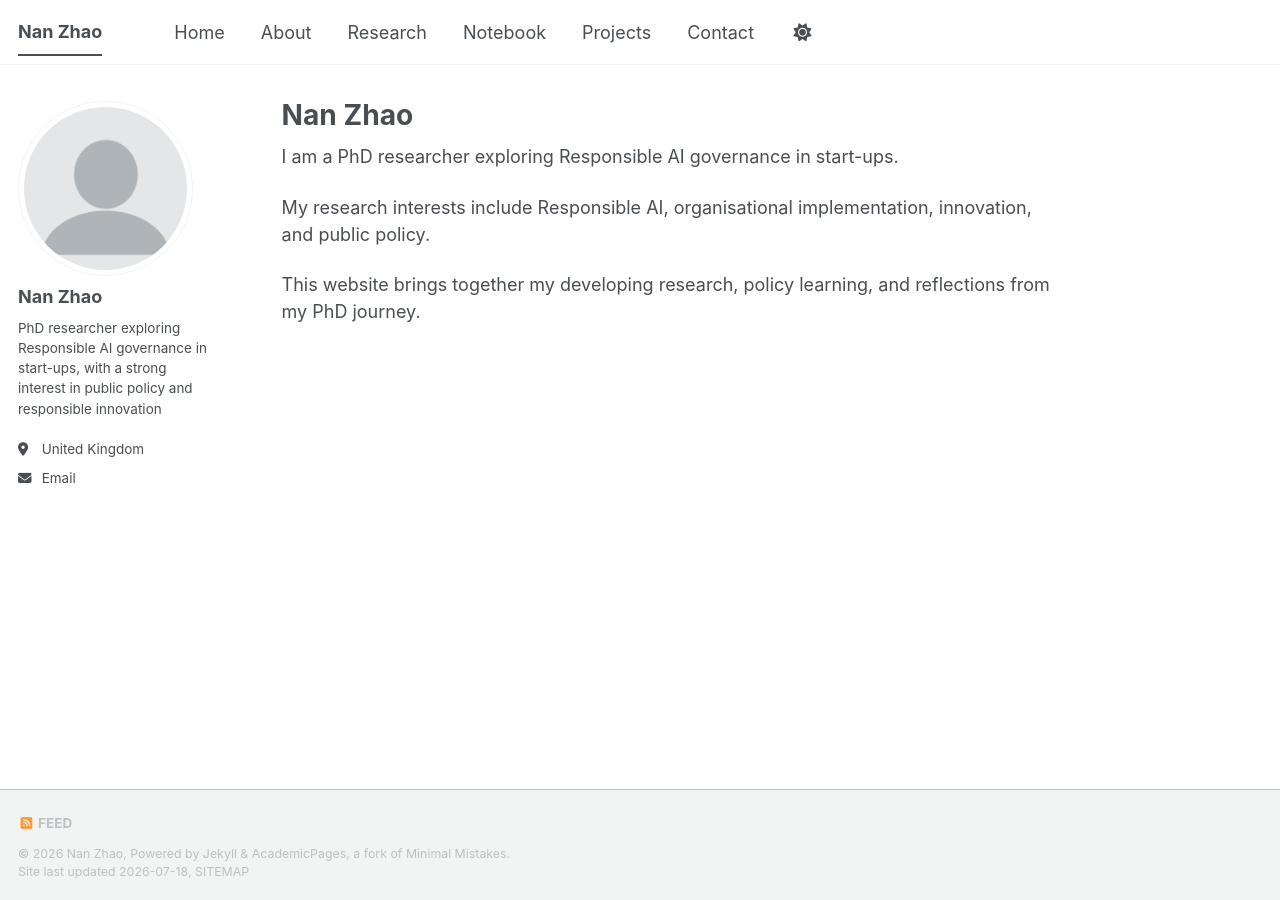
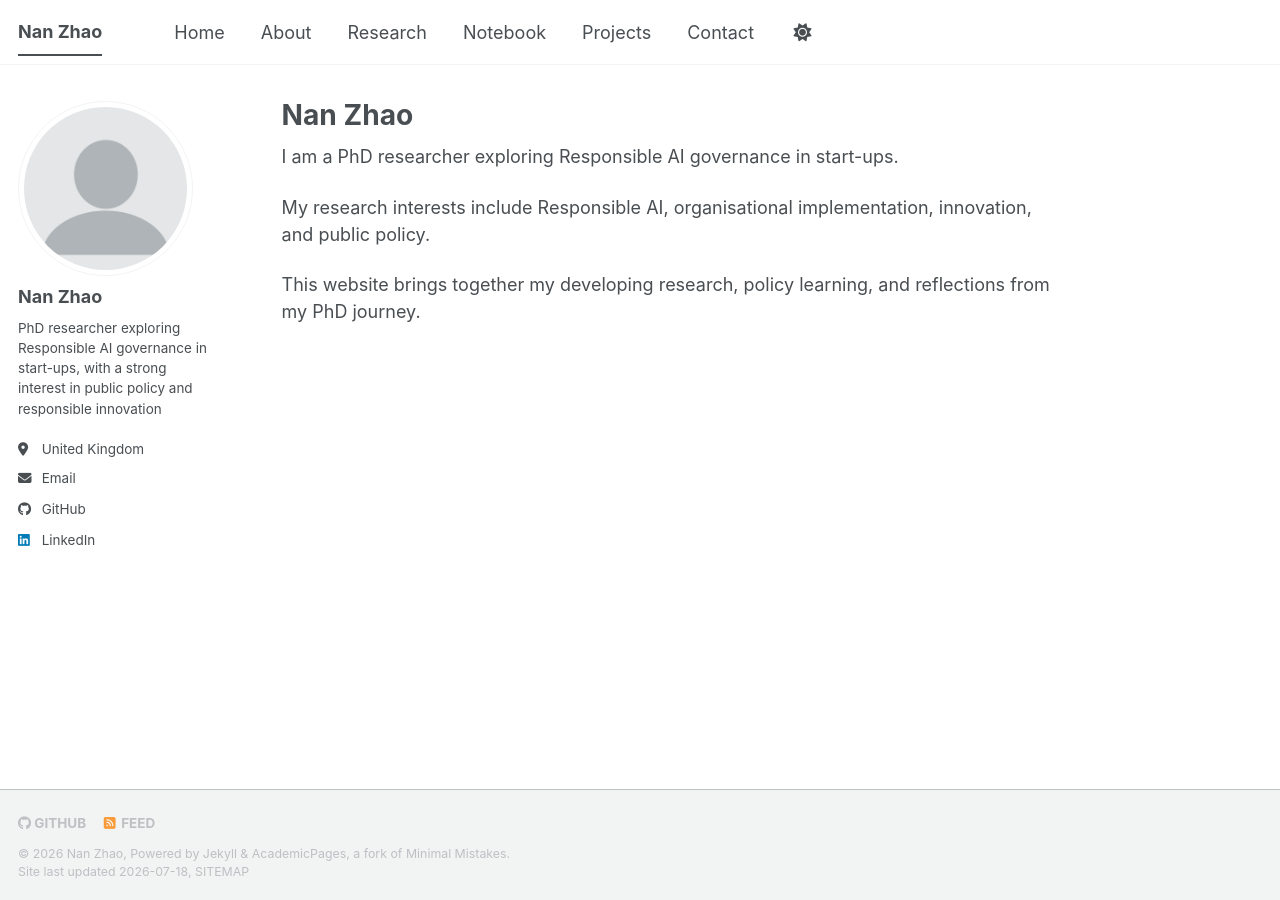
Before and after one commit to nanzhaoresearch/nanzhaoresearch.github.io, a Jekyll site: the page built from _pages/about.md, in a window 1280 px wide. Built offline with Jekyll 4.4.1, drawn with Linux system fonts in a browser that asks for light colours; a style sheet for code colours, icons or effects is not loaded; part of the change alters nothing that is shown.

Commit message:
Update GitHub and LinkedIn usernames
Updated GitHub and LinkedIn usernames in the config file.

```diff
--- a/_config.yml
+++ b/_config.yml
@@ -50,7 +50,7 @@ author:
   bitbucket        : # Username - Update with your username on the site
   codepen          : # Username
   dribbble         : # Username
-  github           : # Username
+  github           : "nanzhaoresearch"
   kaggle           : # Username
   stackoverflow    : # User number or user number and name (i.e., use "1" or "1/jeff-atwood")
 
@@ -65,7 +65,7 @@ author:
   keybase          : # Username
   instagram        : # Username
   lastfm           : # Username
-  linkedin         : # Username
+  linkedin         : "nan-zhao-mba-cscp-pmp-06113116a"
   mastodon         : # URL
   medium           : # URL
   pinterest        : # Username
```
